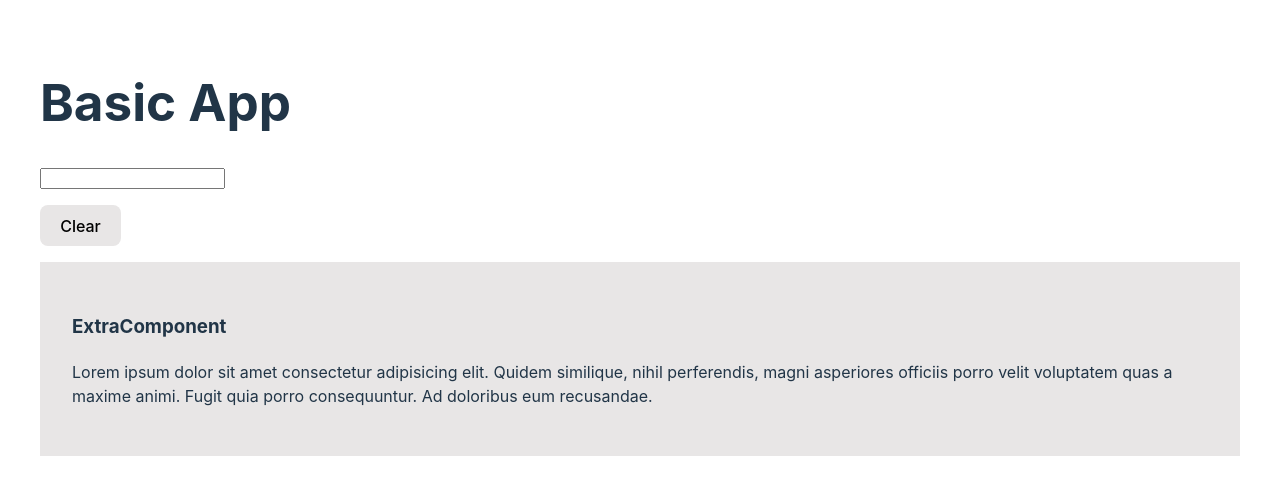
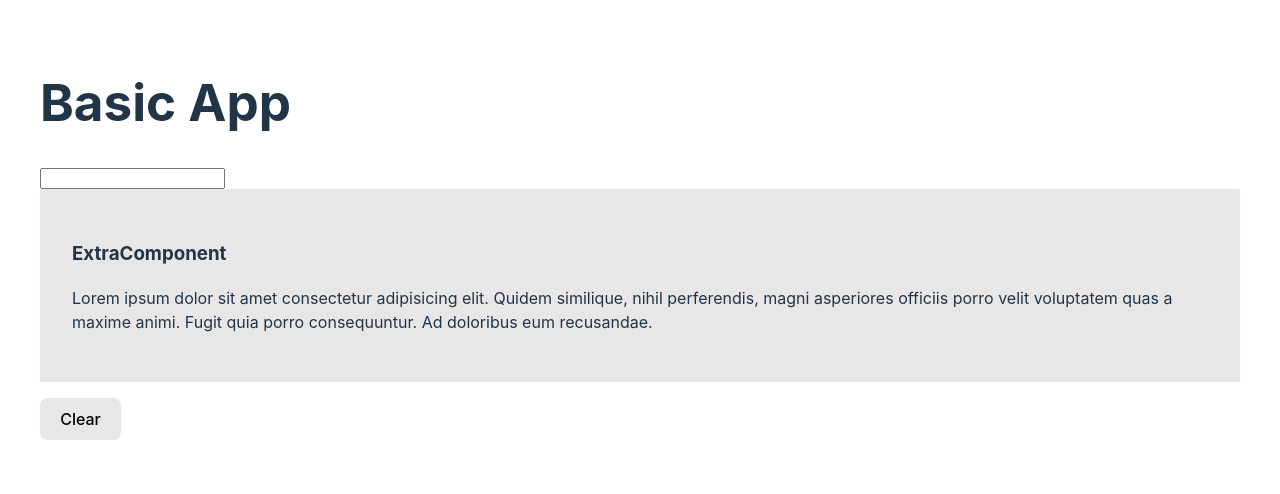
Before and after one commit to dibborah/react-performance-and-advance-hooks, a React (Vite) app: page / in a window 1280 px wide. Shown: the top 494 px of the page. Built offline with nearby package versions, Linux system fonts and the light colour scheme.

Commit message:
using children prop b/c they doesnot render when parent components state changes

```diff
--- a/src/BasicApp.jsx
+++ b/src/BasicApp.jsx
@@ -2,11 +2,14 @@ import ExtraComponent from "./ExtraComponent";
 import InputForm from "./InputForm";
 const BasicApp = () => {
   console.log("BasicApp Rendered");
+
+  // Children props render nhi hote unke parent component ke state change hone ke baat v render nhi hote
   return (
     <div>
       <h1>Basic App</h1>
-      <InputForm />
-      <ExtraComponent />
+      <InputForm>
+      <ExtraComponent/>
+      </InputForm>
     </div>
   );
 };
--- a/src/InputForm.jsx
+++ b/src/InputForm.jsx
@@ -1,10 +1,13 @@
 import { useState } from "react";
 
-const InputForm = () => {
+const InputForm = ({ children }) => {
   const [username, setUsername] = useState("");
   console.log("InputForm Rendered");
+  const handleSubmit = (e) => {
+    e.preventDefault();
+  };
   return (
-    <form>
+    <form onSubmit={handleSubmit}>
       <input
         type="text"
         name="username"
@@ -13,10 +16,14 @@ const InputForm = () => {
         onChange={(e) => setUsername(e.target.value)}
         autoComplete="off"
       />
+
+    {
+      //### Children props never re-renders even if its home component or parent component is rendered where it is in!!!
+    }
+      {children}
       <div>
         <button
           onClick={(e) => {
-            e.preventDefault();
             setUsername(e.target.value);
           }}
         >
```
